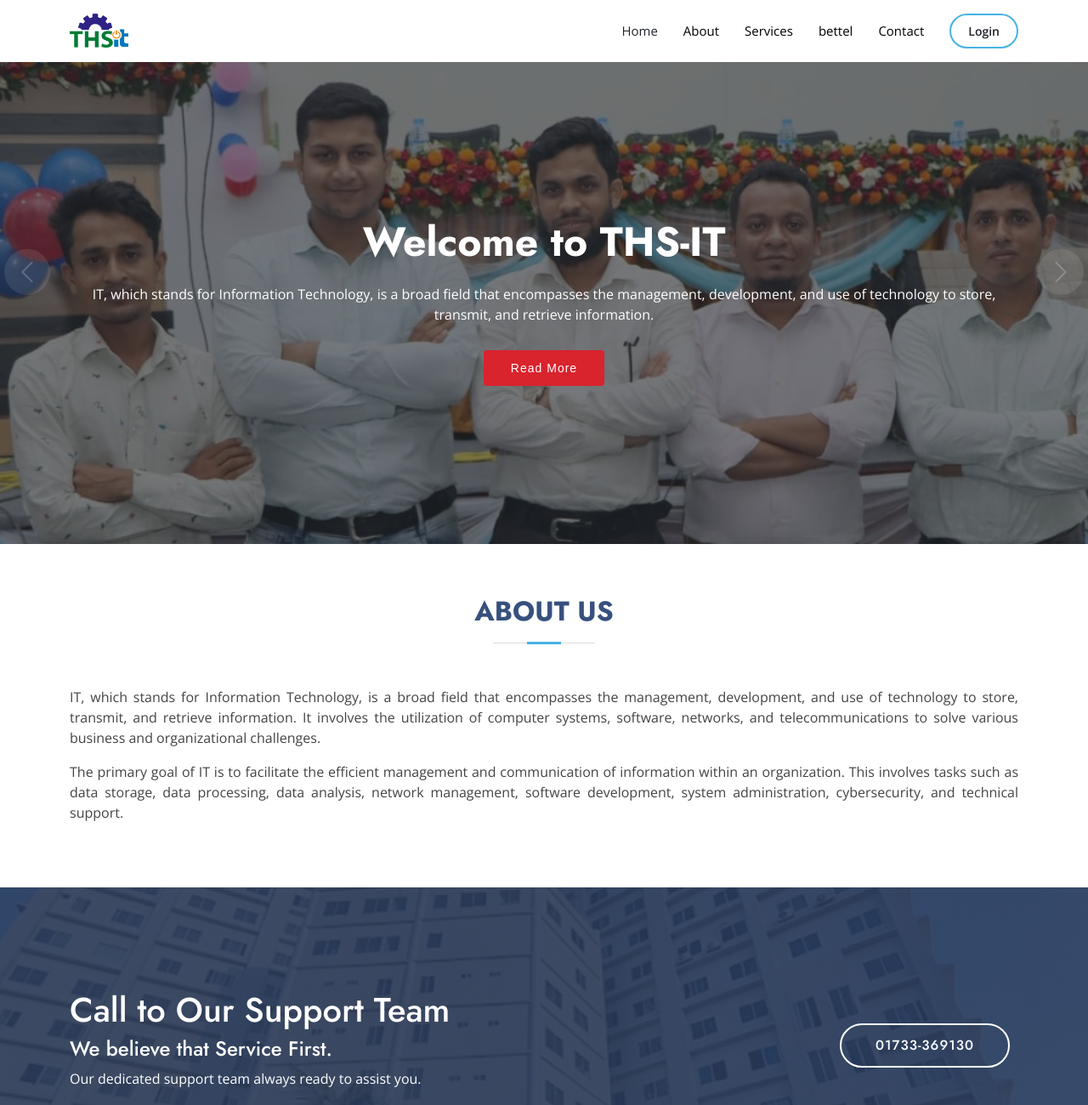
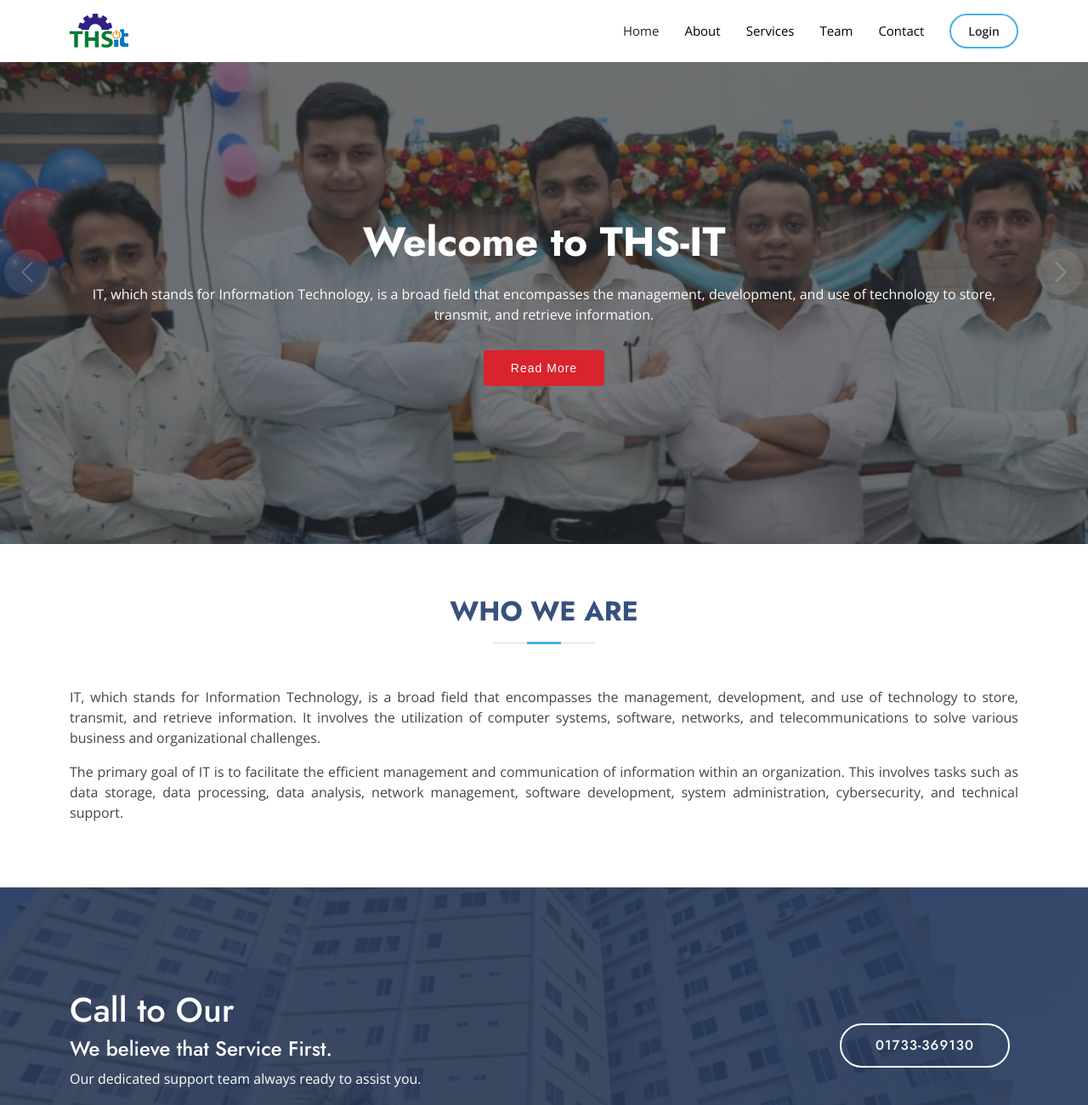
Before and after one commit to mhmahmud777/thsit.com, a plain HTML site: page index.html in a window 1280 px wide. Shown: the top 1300 px of the page at 85% size. Drawn offline with nearby package versions, Linux system fonts and the light colour scheme.

Commit message:
Cta Section

```diff
--- a/index.html
+++ b/index.html
@@ -38,7 +38,7 @@
 						<li><a class="nav-link scrollto active text-dark" href="#hero">Home</a></li>
 						<li><a class="nav-link scrollto" href="#about">About</a></li>
 						<li><a class="nav-link scrollto" href="#services">Services</a></li>
-						<li><a class="nav-link scrollto" href="#team">bettel</a></li>
+						<li><a class="nav-link scrollto" href="#team">Team</a></li>
 						<li><a class="nav-link scrollto" href="#contact">Contact</a></li>
 						<li><a class="getstarted scrollto text-dark" href="#">Login</a></li>
 					</ul>
@@ -178,7 +178,7 @@
 			<section class="about" id="about">
 				<div class="container" data-aos="fade-up">
 					<div class="section-title">
-						<h2>About Us</h2>
+						<h2>Who We Are</h2>
 					</div>
 					<div class="row content">
 						<div class="col-lg-12">
@@ -196,7 +196,7 @@
 				<div class="container" data-aos="zoom-in">
 					<div class="row">
 						<div class="col-lg-9 text-center text-lg-start">
-							<h1 style="color:white;">Call to Our Support Team</h1>
+							<h1 style="color:white;">Call to Our</h1>
 							<h4 style="color:white;">We believe that Service First.</h4>
 							<p>Our dedicated support team always ready to assist you.</p>
 						</div>
```
